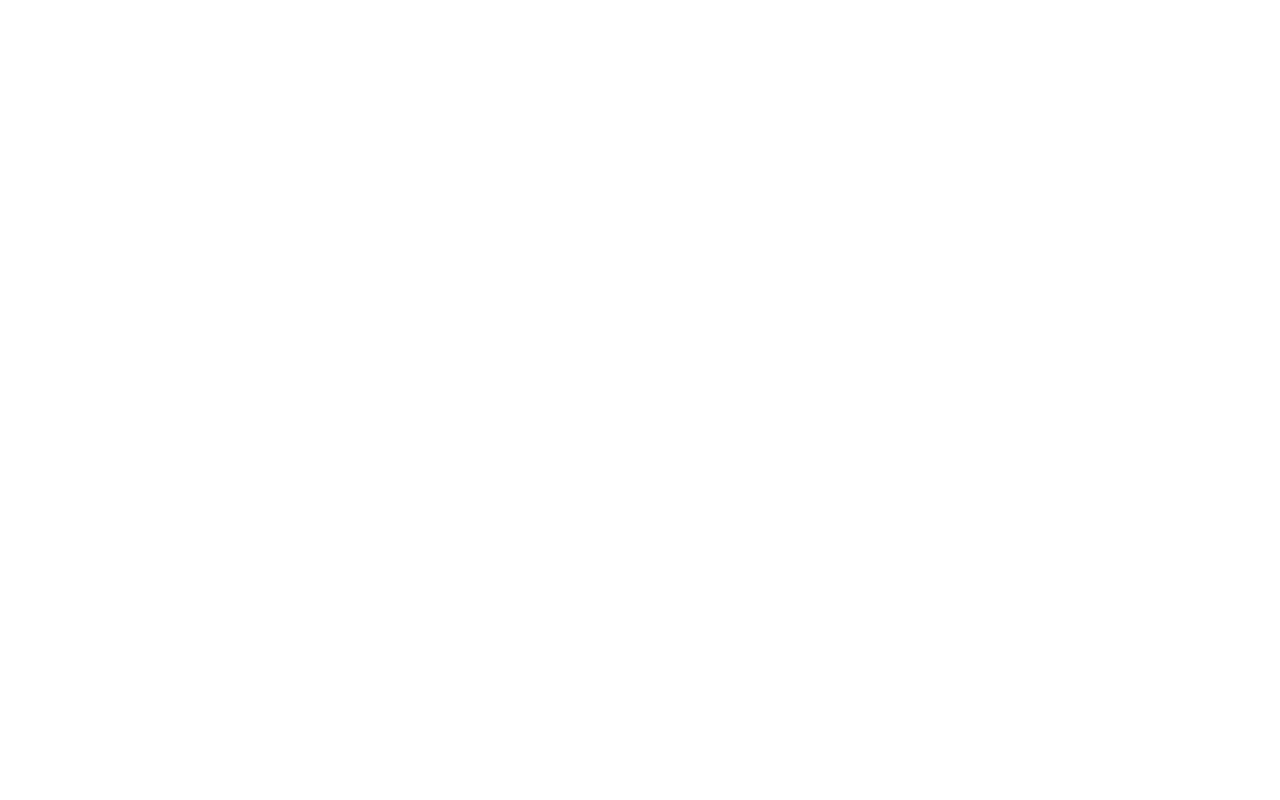
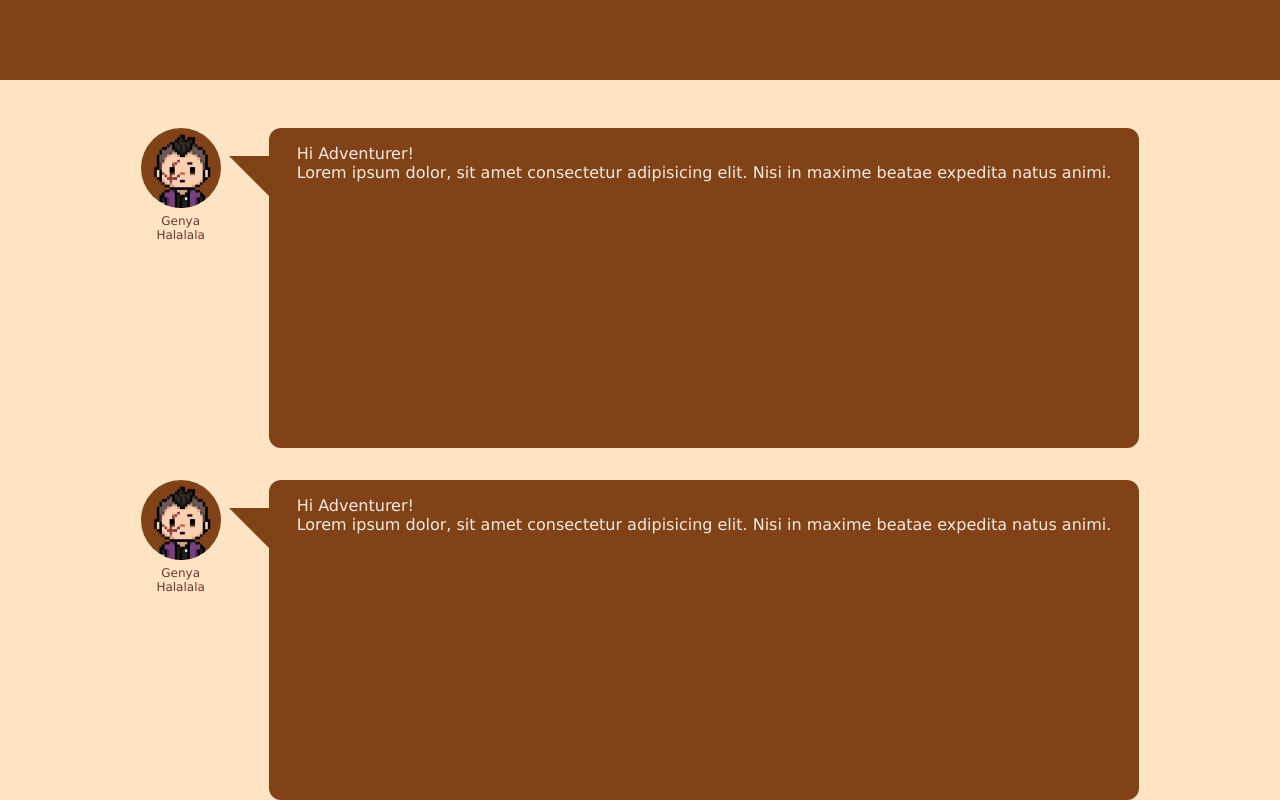
Before and after one commit to strawberryskeleton/reincarnated-adventurer, a website: page public/index.html in a window 1280 px wide. Drawn offline with Linux system fonts and the light colour scheme.

Commit message:
made main ui (body layout + header + text dialog with profile)

```diff
--- a/public/index.html
+++ b/public/index.html
@@ -8,6 +8,47 @@
     <script src="./main.js" defer></script>
 </head>
 <body>
+    <!-- HEADER -->
+    <header>
+
+    </header>
+
+    <!-- MAIN -->
+    <main>
+        <div class="text-dialog-box">
+
+            <div class="profile">
+                <div class="profile-img">
+                    <img src="./assets/guild-master-profile.png" alt="guild master profile">
+                </div>
+                <div class="profile-name">Genya Halalala</div>
+            </div>
+
+            <div class="dialog">
+                <p>Hi Adventurer!</p>
+                <p>Lorem ipsum dolor, sit amet consectetur adipisicing elit. Nisi in maxime beatae expedita natus animi.</p>
+            </div>
+        </div>
+
+
+        <div class="text-dialog-box" id="quest-box">
+
+            <div class="profile">
+                <div class="profile-img">
+                    <img src="./assets/guild-master-profile.png" alt="guild master profile">
+                </div>
+                <div class="profile-name">Genya Halalala</div>
+            </div>
+
+            <div class="dialog">
+                <p>Hi Adventurer!</p>
+                <p>Lorem ipsum dolor, sit amet consectetur adipisicing elit. Nisi in maxime beatae expedita natus animi.</p>
+            </div>
+        </div>
+
+
+    </main>
+
 
 </body>
 </html>
--- a/public/style.css
+++ b/public/style.css
@@ -0,0 +1,112 @@
+
+
+:root {
+    --bg-color: bisque;
+    --text-dark: #551616;
+    --text-light: #713333;
+    --text-white: #f7ebe1;
+    --bg-dark: rgb(129, 66, 23);
+}
+
+
+*,
+*::before,
+*::after {
+    padding: 0;
+    margin: 0;
+    box-sizing: border-box;
+}
+
+body {
+    width: 100%;
+    height: 100vh;
+    background-color: bisque;
+    font-family: 'Lucida Sans', 'Lucida Sans Regular', 'Lucida Grande', 'Lucida Sans Unicode', Geneva, Verdana, sans-serif;
+}
+
+header {
+    width: 100%;
+    height: 10%;
+    background-color: var(--bg-dark);
+}
+
+main {
+    /* background-color: blueviolet; */
+    display: flex;
+    flex-direction: column;
+    align-items: center;
+    gap: 2rem;
+    padding-top: 3rem;
+}
+
+.text-dialog-box {
+    /* background-color: darkcyan; */
+    width: fit-content;
+    height: 20rem;
+    display: flex;
+    gap: 3rem;
+    position: relative;
+}
+
+
+.text-dialog-box .profile {
+    /* height: 25%; */
+    width: 5rem;
+    text-align: center;
+    font-size: 0.75rem;
+    color: var(--text-light);
+    /* background-color: aquamarine; */
+}
+
+.text-dialog-box .profile .profile-img {
+    height: 5rem;
+    width: 5rem;
+    background-color: var(--bg-dark);
+    border-radius: 50%;
+    overflow: hidden;
+    margin-bottom: 0.4rem;
+}
+
+.text-dialog-box .profile .profile-img img {
+    height: 100%;
+    width: 100%;
+}
+
+.text-dialog-box .dialog {
+    background-color: var(--bg-dark);
+    position: relative;
+    padding: 1rem 1.75rem;
+    border-radius: 12px;
+    color: var(--text-white);
+}
+
+/* .text-dialog-box .dialog::before {
+    content: " ";
+    position: absolute;
+    width: 0;
+    height: 0;
+    left: -40px;
+    right: auto;
+    top: 25px;
+    bottom: auto;
+    border: 20px solid;
+    border-color: #551616 #551616 pink blue;
+    border-top-left-radius: 8px;
+    border-bottom-left-radius: 8px;
+} */
+
+.text-dialog-box .dialog::before {
+    content: '';
+	position: absolute;
+	left: 0;
+	top: 15%;
+	width: 0;
+	height: 0;
+	border: 40px solid transparent;
+	border-right-color: var(--bg-dark);
+	border-left: 0;
+	border-top: 0;
+    /* border-radius: 8px; */
+	margin-top: -20px;
+	margin-left: -40px;
+}
```
Also changed, not shown: README.md, public/assets/guild-master-profile.png (added), 3 other files.
